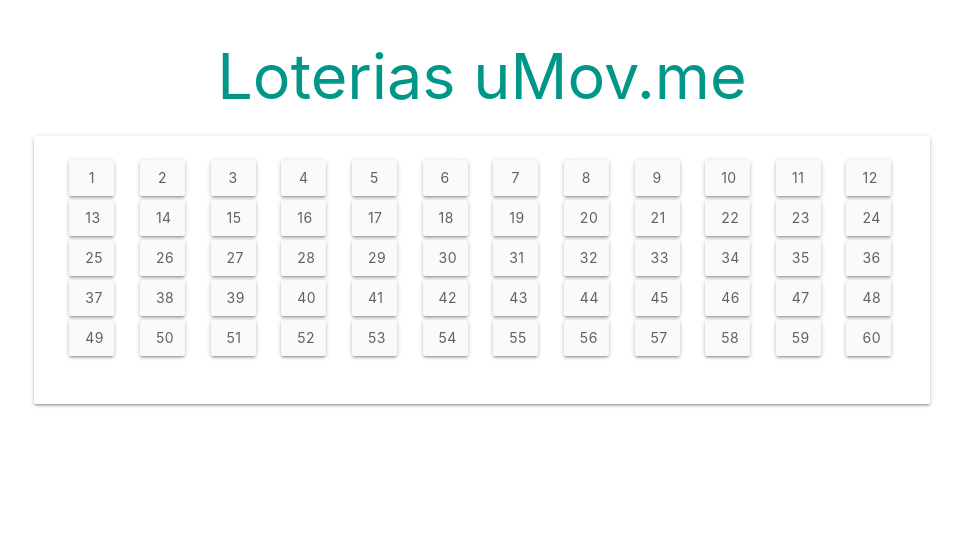
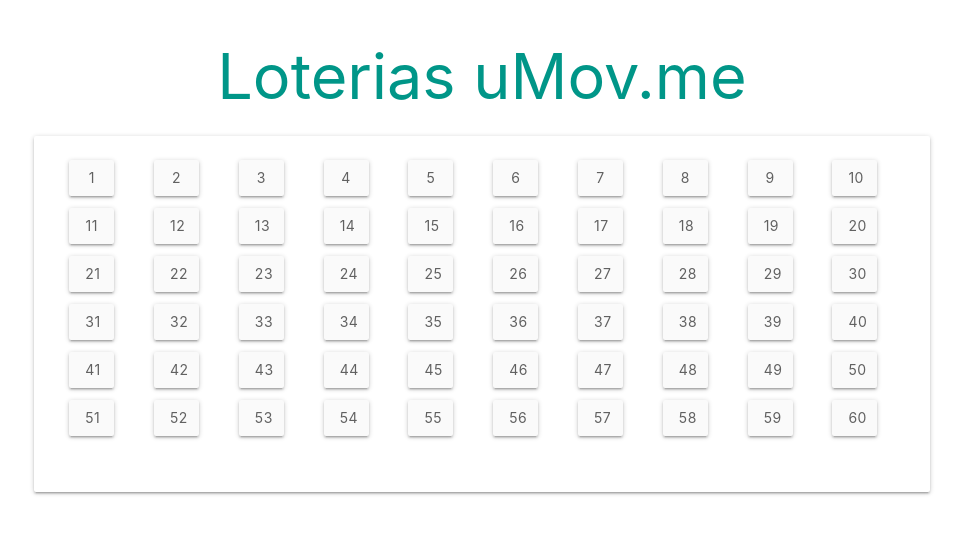
Before and after one commit to eduardomitkus/vue-lottery-card, a Vue app: page /#/ in a window 1280 px wide. Shown: the top 534 px of the page, without its empty margins (158-1121 px from the left). Built offline with nearby package versions, Linux system fonts and the light colour scheme.

Commit message:
Ajusta de layout e remove espaço de código

```diff
--- a/src/components/GroupNumbers.vue
+++ b/src/components/GroupNumbers.vue
@@ -4,7 +4,6 @@
         <div v-for="number in totalNumbers" :key="number">
           <number-button :number="number"/>
         </div>
-
       </div>
   </div>
 </template>
--- a/src/components/NumberButton.vue
+++ b/src/components/NumberButton.vue
@@ -30,8 +30,10 @@
     width: 45px;
   }
 
+  .col.s1 {
+    margin-bottom: 12px;
+  }
   .row .col.s1 {
-    /* width: 10%; */
-    margin-bottom: 4px;
+    width: 10%;
   }
 </style>
```
